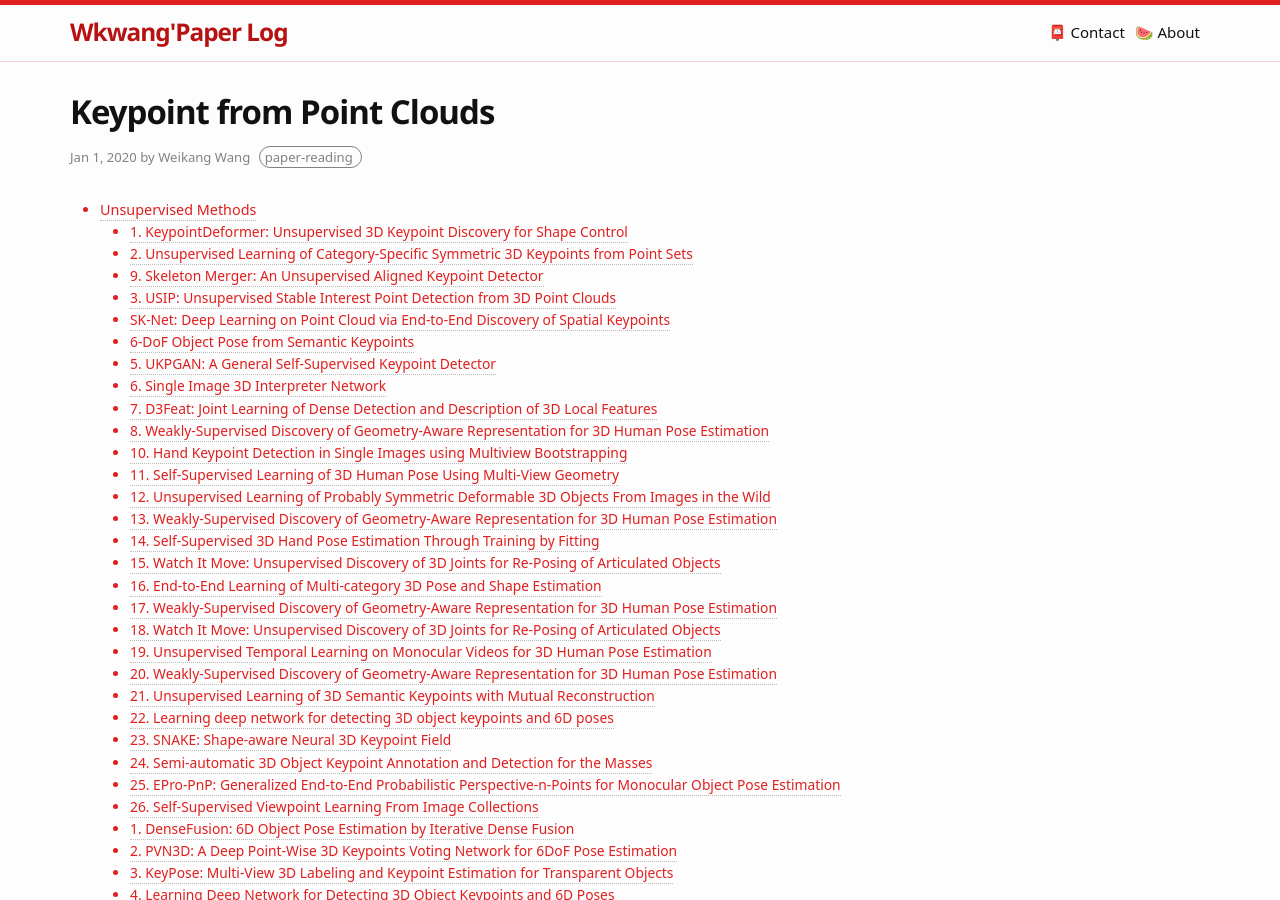
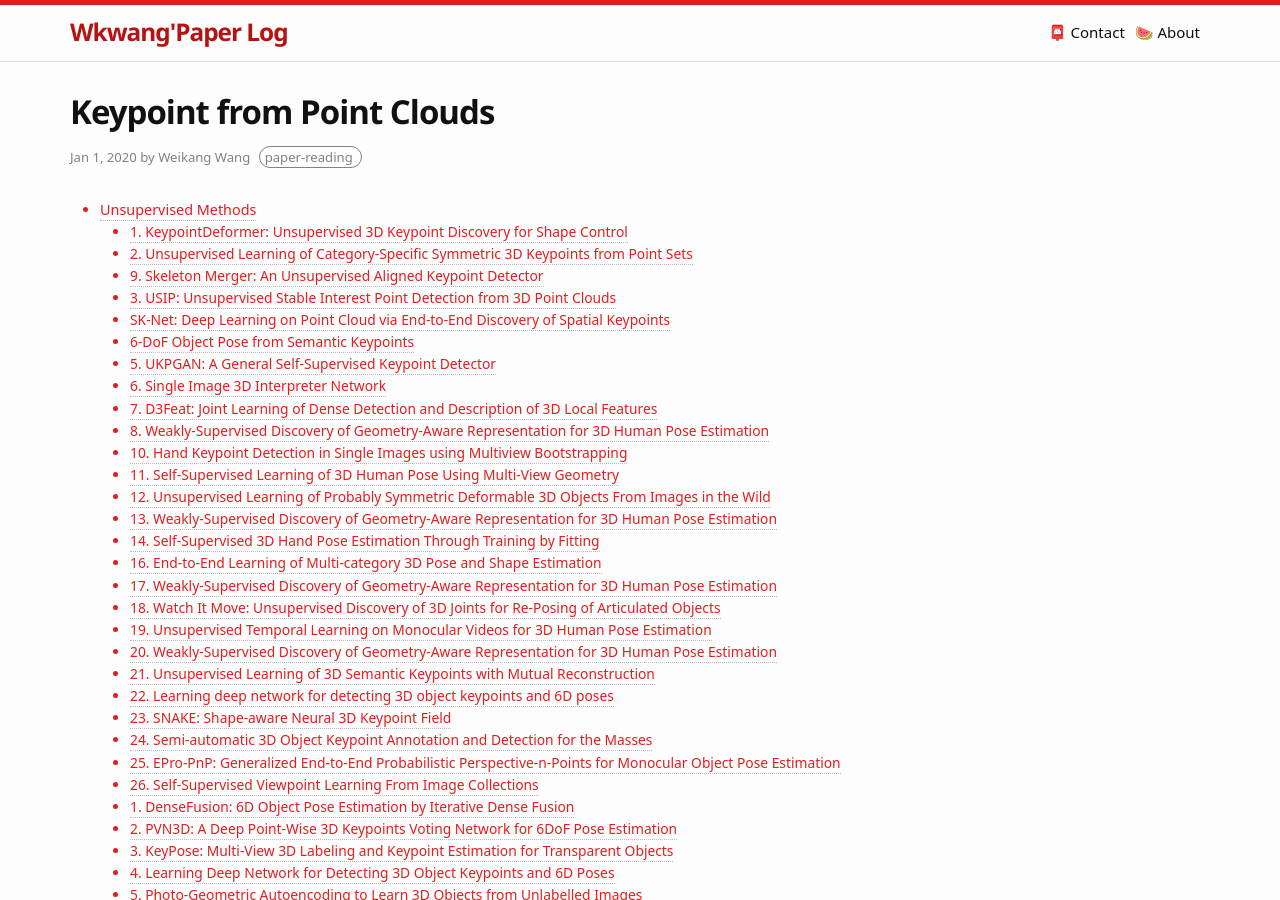
Before and after one commit to Wei-kang-Wang/tech-log, a Jekyll site: the page built from _posts/2022-01-01-Keypoint from Point Clouds.md, in a window 1280 px wide and 900 px high. Built offline with Jekyll 4.4.1, drawn with Linux system fonts in a browser that asks for light colours; some web fonts are replaced; formulas are drawn with MathJax 3; some of the changed text lies outside the part shown.

Commit message:
Update 2022-01-01-Keypoint from Point Clouds.md

```diff
--- a/_posts/2022-01-01-Keypoint from Point Clouds.md
+++ b/_posts/2022-01-01-Keypoint from Point Clouds.md
@@ -931,10 +931,6 @@ where $$I_v^k$$ is the inlier set, with $$X_f^k \in R^3$$ the 3D triangulated ke
 *CVPR 2019*
 
 
-### 15. [Watch It Move: Unsupervised Discovery of 3D Joints for Re-Posing of Articulated Objects](https://openaccess.thecvf.com/content/CVPR2022/html/Noguchi_Watch_It_Move_Unsupervised_Discovery_of_3D_Joints_for_Re-Posing_CVPR_2022_paper.html)
-
-*CVPR 2022*
-
 
 ### 16. [End-to-End Learning of Multi-category 3D Pose and Shape Estimation](https://arxiv.org/pdf/2112.10196.pdf)
 
```
